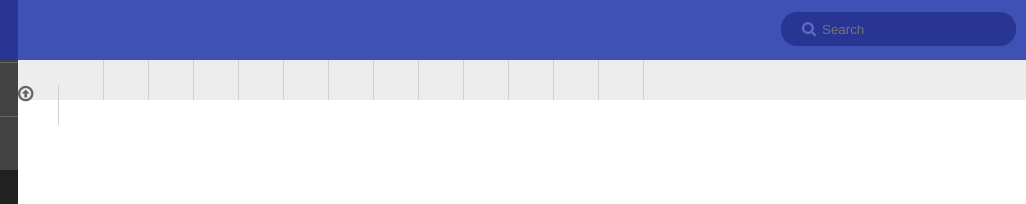
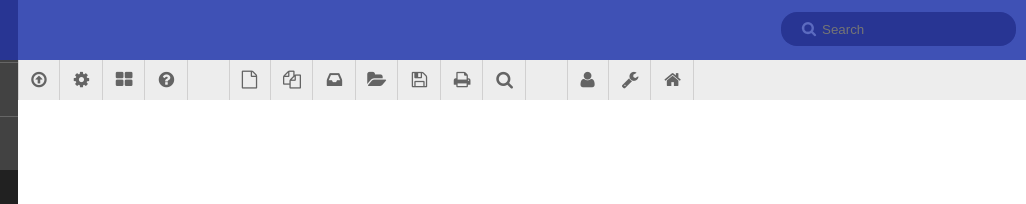
Before and after one commit to kostkol87/jsfund, a website: page index.html in a window 1280 px wide. Shown: the top 204 px of the page, 196-1222 px from the left. Drawn offline with Linux system fonts and the light colour scheme.

Commit message:
top menu in process

```diff
--- a/_styles/style.css
+++ b/_styles/style.css
@@ -1,9 +1,9 @@
 @import "left-menu.css";
-@import "top-menu.css";
+@import "top-panel.css";
 @import "content-box.css";
 @import "tool-box.css";
-@import "../_fonts/font-awesome-4.6.3/css/font-awesome.css";
-@import "../_fonts/font-oswald/css/font-oswald.css";
+@import "/_fonts/font-awesome-4.6.3/css/font-awesome.css";
+@import "/_fonts/font-oswald/css/font-oswald.css";
 
 html {
 }
--- a/_styles/tool-box.css
+++ b/_styles/tool-box.css
@@ -1,6 +1,7 @@
 #toolbox {
+    margin-left: 177px;
     height: 40px;
-    padding-top: 0;
+    padding-left: 0;
     background-color: #ededed;
 }
 
@@ -11,25 +12,51 @@
 
 #toolbox > ul > li{
     display: inline-block;
+    line-height: 40px;
+    font-family: FontAwesome;
+    font-size: 18px;
+    margin-right: 40px;
 }
 
-/*#toolbox > ul > li :last-child{*/
-    /*margin-right: 40px;*/
-/*}*/
-
 #toolbox > ul > li > ul {
+    margin-left: -3px;
+    text-align: center;
     padding: 0;
     display: inline-block;
     width: 40px;
-    height: 40px;
     border-right: 1px solid #d1d0d0;
 }
 
+#toolbox > ul > li > ul:hover{
+    background-color: #424242;
+}
 
-#up-arrow:before {
-    content: '\f01b';
-    font-family: FontAwesome;
+#toolbox > ul > li > ul:first-child {
+    border-left: 1px solid #d1d0d0;
+}
+
+#toolbox > ul > li > ul > * {
     color: #424242;
     opacity: 0.8;
-    font-size: 18px;
 }
+
+#toolbox > ul > li > ul:hover a{
+    color: white;
+}
+
+#up-arrow:before { content: '\f01b'; }
+#cog:before { content: '\f013'; }
+#squares:before { content: '\f009'; }
+#question:before { content: '\f059'; }
+
+#new_document:before { content: '\f016'; }
+#copy:before { content: '\f0c5'; }
+#disk:before { content: '\f01c'; }
+#folder:before { content: '\f07c'; }
+#save:before { content: '\f0c7'; }
+#print:before { content: '\f02f'; }
+#prijectSearch:before { content: '\f002'; }
+
+#profile:before { content: '\f007'; }
+#settings:before { content: '\f0ad'; }
+#home:before { content: '\f015'; }
```
Also changed, not shown: _styles/top-panel.css (renamed from _styles/top-menu.css).
